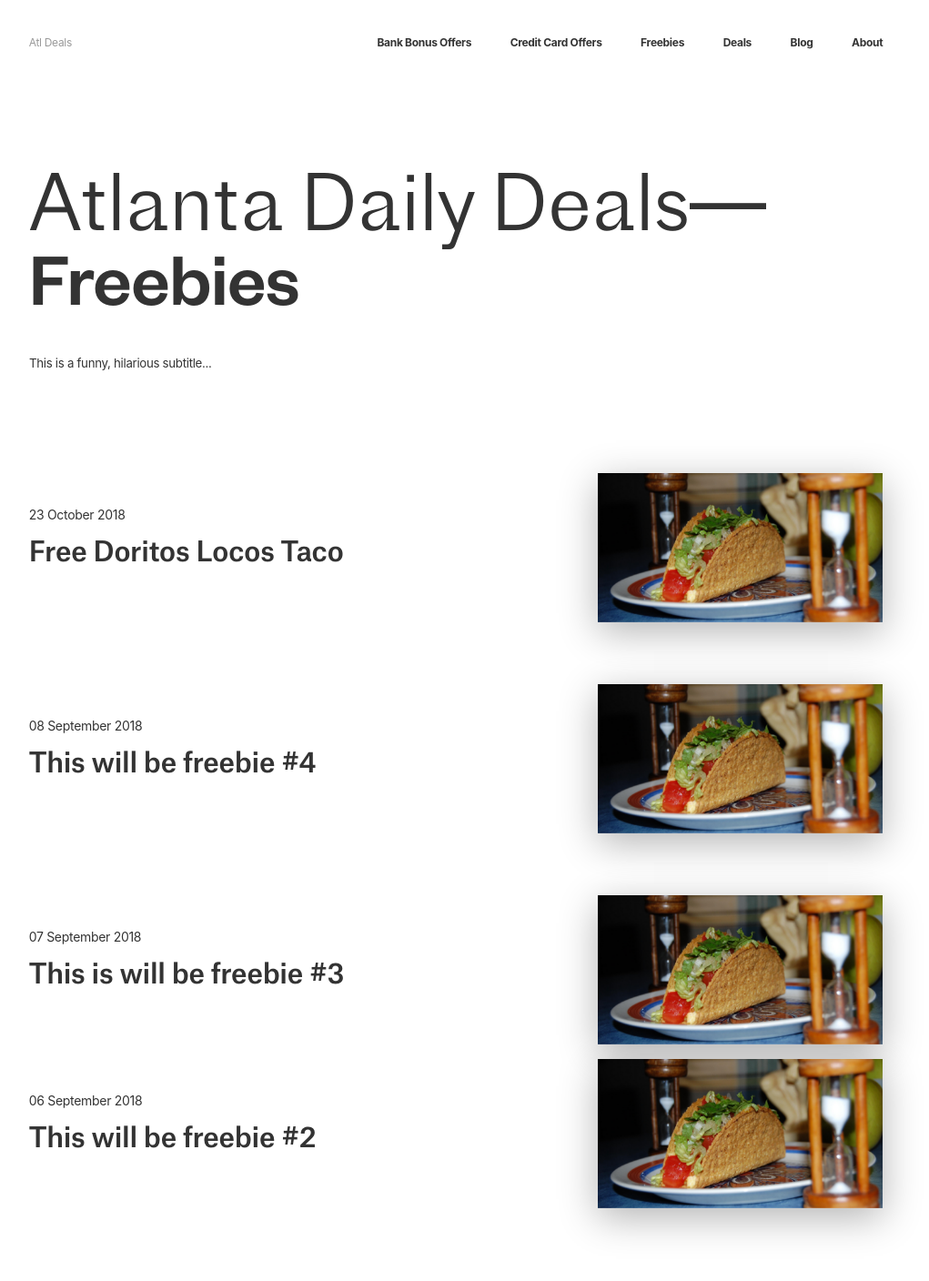
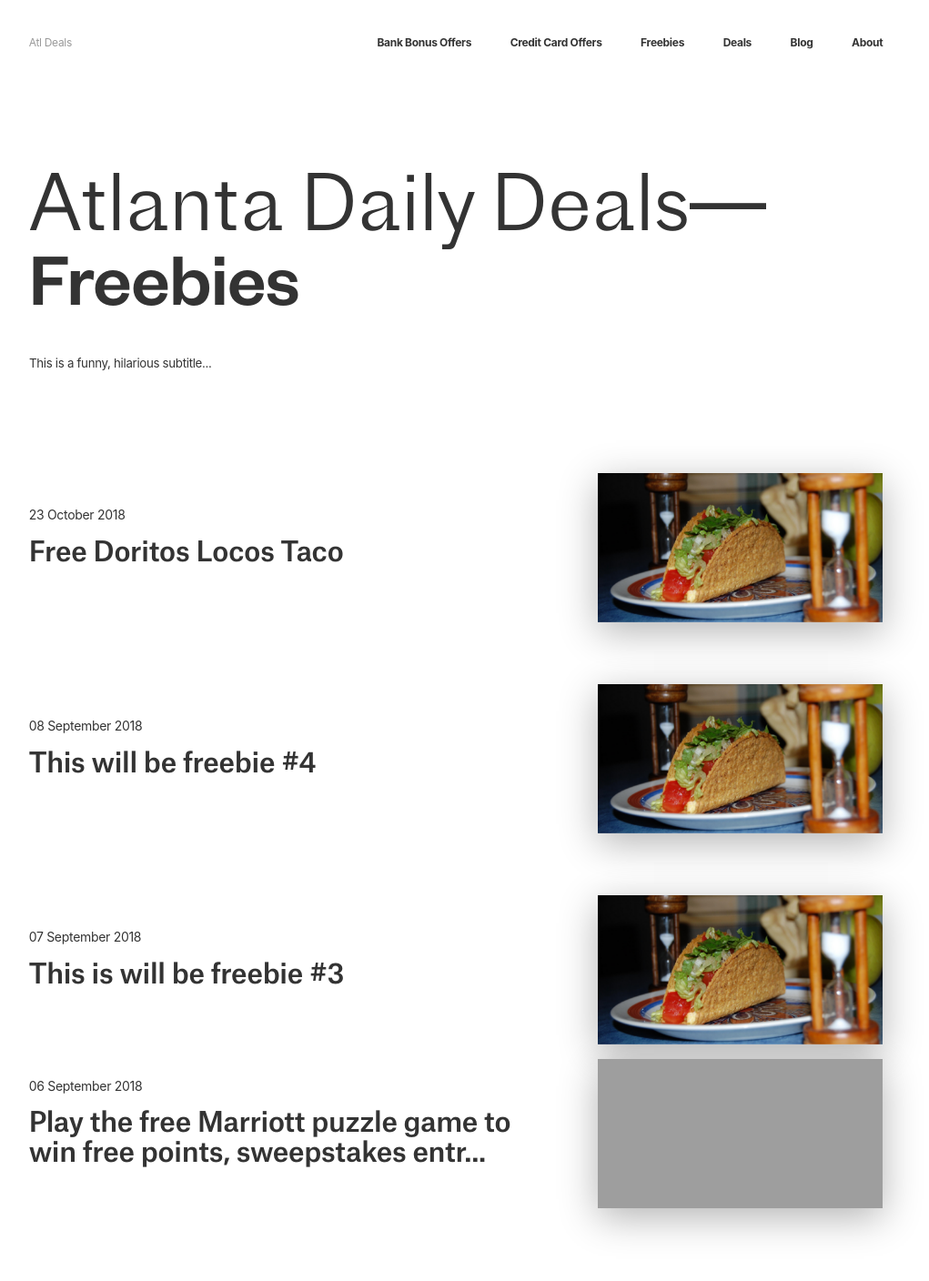
Before and after one commit to ohiosveryown/atldeals, a Jekyll site: the page built from freebies.html, in a window 1280 px wide. Shown: the whole page at 91% size, without its empty margins (139-1160 px from the left). Built offline with Jekyll 4.4.1, drawn with Linux system fonts in a browser that asks for light colours; grey boxes are pictures that could not be loaded.

Commit message:
Updated Post Six

```diff
--- a/_posts/2018-09-06-post-six.markdown
+++ b/_posts/2018-09-06-post-six.markdown
@@ -1,14 +1,17 @@
 ---
-title: 'Another Freebie #2'
+title: Marriott Points
 date: 2018-09-06 21:09:00 Z
 categories:
 - new
 - freebies
-postTitle: This is post six and it's description
+postTitle: Marriott Points
 icon:
-description: 'This will be freebie #2'
-image: "/uploads/taco-2484868_1920.jpg"
+description: 'Play the free Marriott puzzle game to win free points, sweepstakes entry,
+  or even a free night. Can play once a day. '
+image: "/uploads/gerson-repreza-802750-unsplash.jpg"
 layout: post
 ---
 
-This will be freebie number 2.
+Play the free Marriott puzzle game to win free points, sweepstakes entry, or even a free night. Can play once a day.
+
+[Marriott Rewards](https://29ways.marriott.com/en-us)
```
